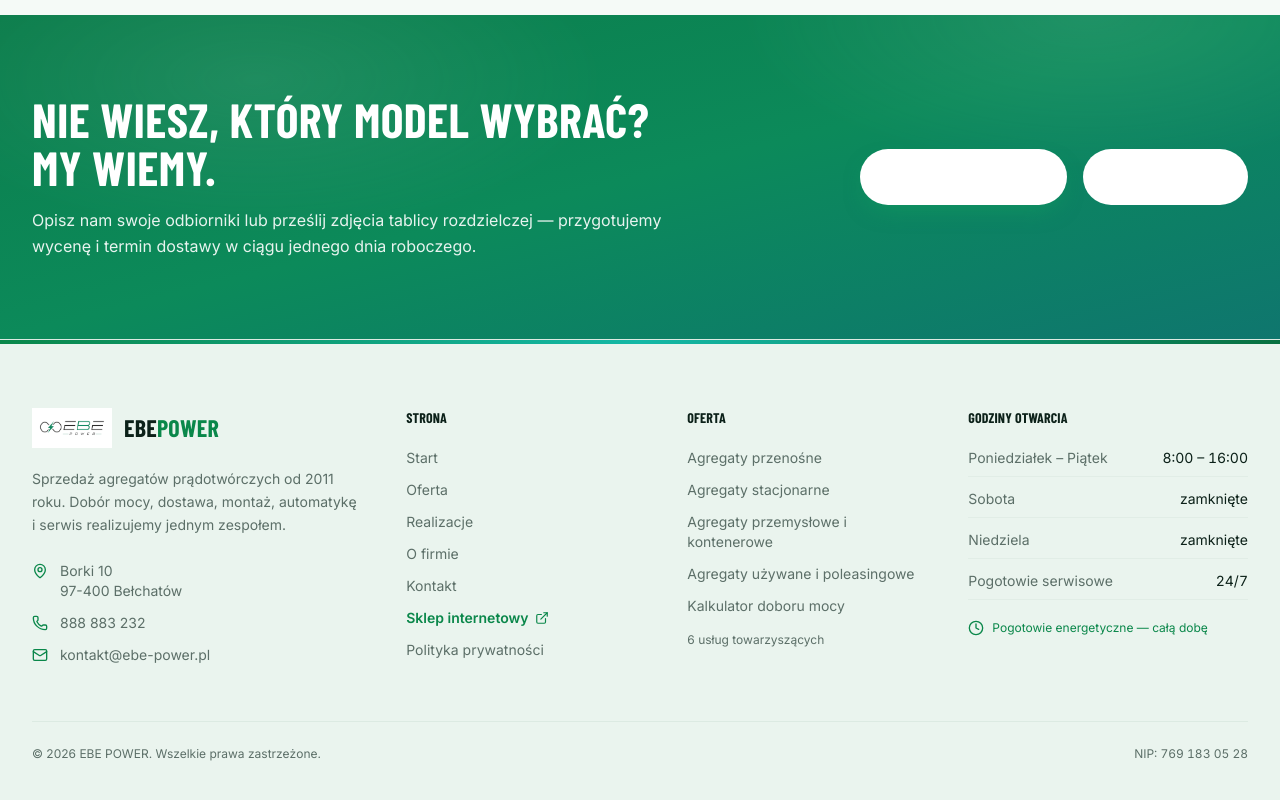
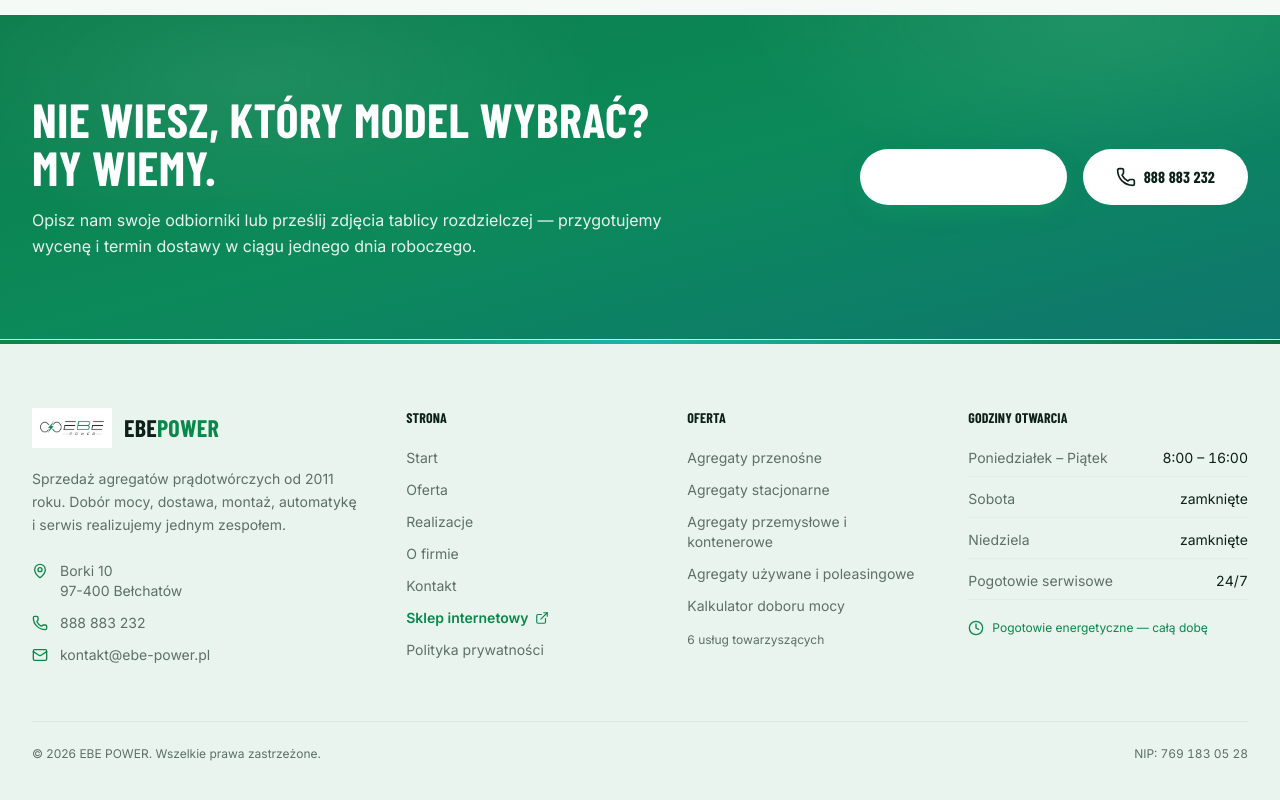
Before and after one commit to VEXORjs/ebe-power, a React (Vite) app: page /oferta in a window 1280 px wide. Shown: the part 5630-6430 px from the top of the page. Built offline with nearby package versions, Linux system fonts and the light colour scheme; no server answers; a web font is replaced by a local one.

Commit message:
Change button text color to black

```diff
--- a/src/components/CtaBand.tsx
+++ b/src/components/CtaBand.tsx
@@ -27,11 +27,11 @@ export function CtaBand({
             <p className="mt-4 text-sm leading-relaxed text-white/90 sm:text-base">{lead}</p>
           </div>
           <div className="flex flex-col gap-4 sm:flex-row">
-            <Button to="/kontakt" size="lg" className="bg-white text-accent hover:bg-white/90">
+            <Button to="/kontakt" size="lg" className="bg-white text-black text-accent hover:bg-white/90">
               Zapytaj o wycenę
               <ArrowRight className="h-5 w-5" />
             </Button>
-            <Button href={company.phoneHref} size="lg" variant="dark" className="border-white/50 bg-transparent text-white hover:border-white hover:text-white">
+            <Button href={company.phoneHref} size="lg" variant="dark" className="border-white/50 bg-transparent text-black hover:border-white hover:text-white">
               <Phone className="h-5 w-5" />
               {company.phone}
             </Button>
```
